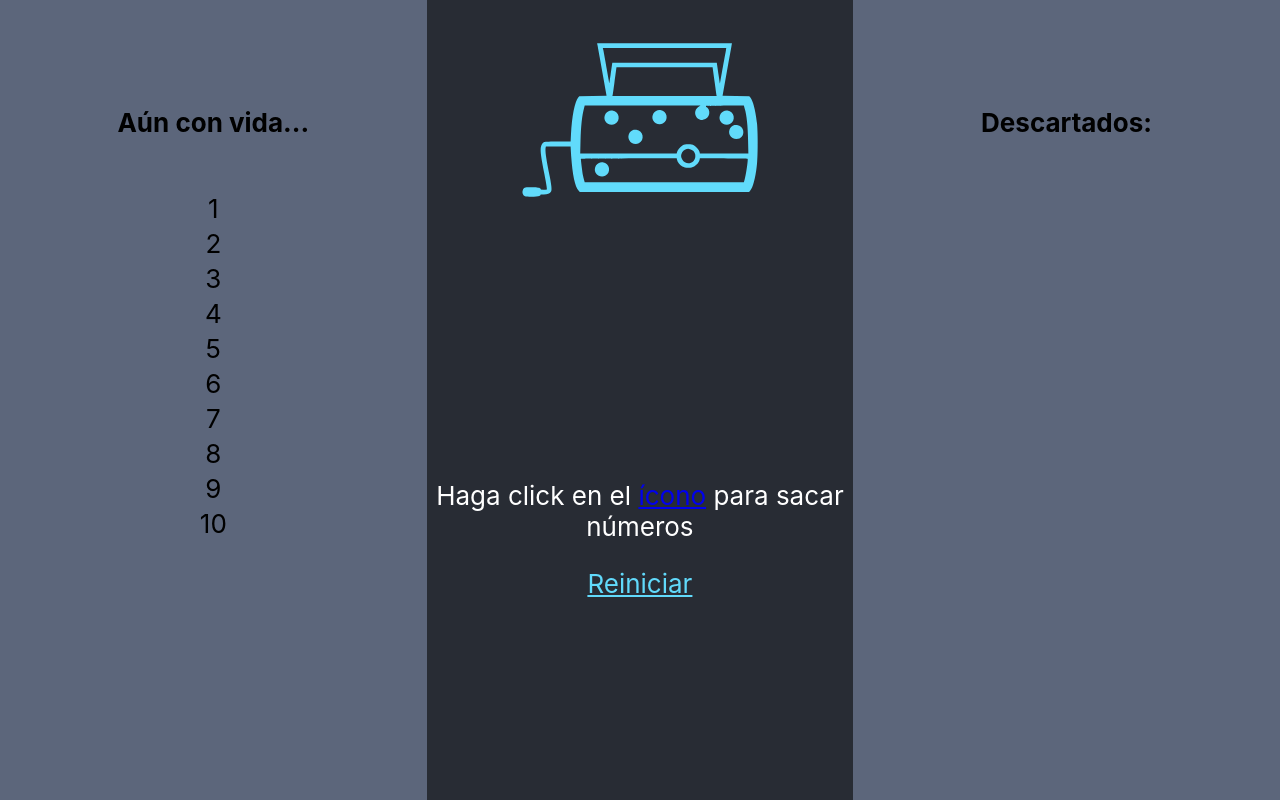
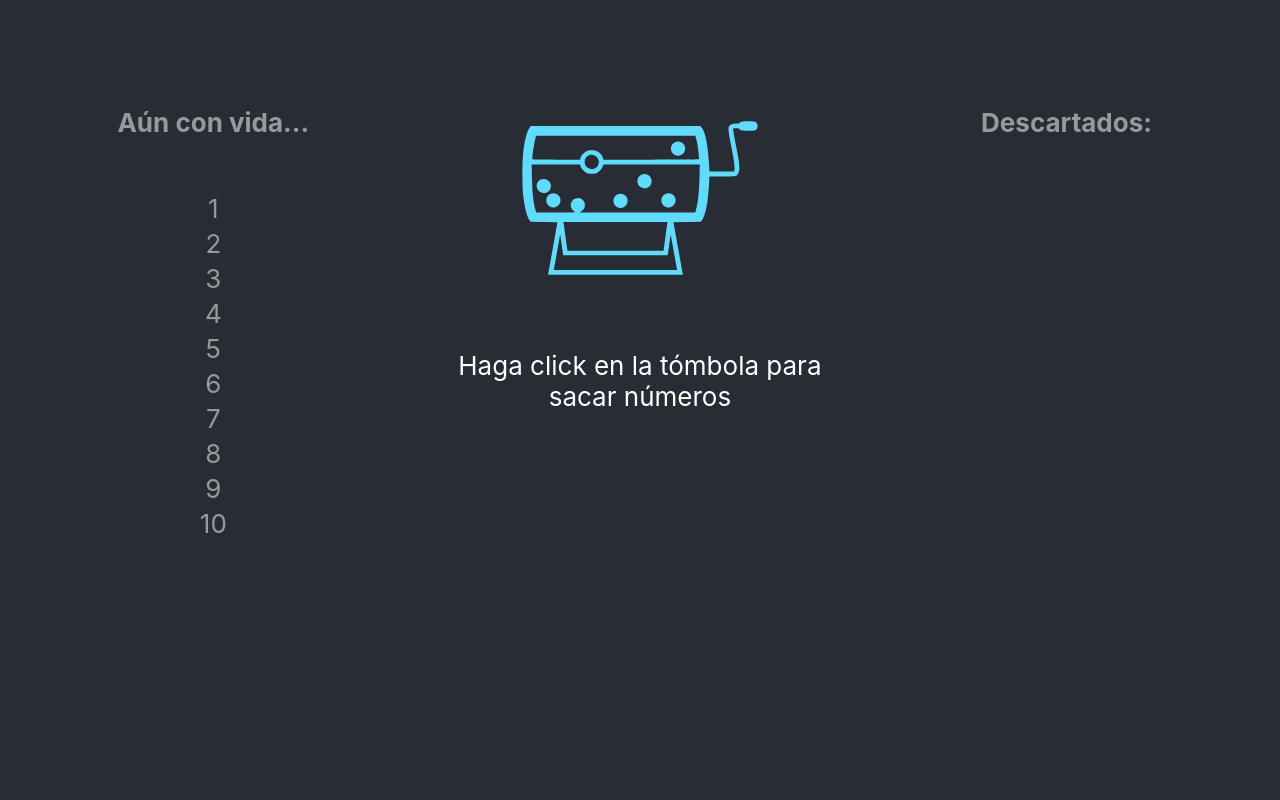
Before and after one commit to vzalberto/rifa, a React (Create React App) app: page / in a window 1280 px wide. Built offline with nearby package versions, Linux system fonts and the light colour scheme.

Commit message:
Get rid of animation

```diff
--- a/src/App.css
+++ b/src/App.css
@@ -3,11 +3,10 @@
 }
 
 .App-logo {
-  animation: App-logo-spin infinite 10s linear;
   height: 30vmin;
 }
 
-img:hover {
+.App-logo:hover {
     cursor: pointer;
 }
 
@@ -24,22 +23,23 @@ img:hover {
 }
 
 html{
-
   background-color: #282c34;
-}
-.App-header {
-
-  color: white;
 }
 
 .col {
   display: flex;
   flex-direction: column;
   font-size: calc(10px + 2vmin);
+  color: #999;
 }
 
-.App-link {
-  color: #61dafb;
+a, a:visited, a:active, .App-header {
+  color: white;
+  text-decoration: none;
+}
+
+a:hover {
+  color: #61dbfb;
 }
 
 @keyframes App-logo-spin {
@@ -52,7 +52,7 @@ html{
 }
 
 .lista{
-  background-color: #5c667b;
+  background-color: #282c34;
 
   min-height: 100vh;
 }
@@ -67,5 +67,13 @@ th{
 
 
 img {
-  padding-top: 8em;
+  padding-top: 3em;
 }
+
+button {
+  background-color: #999;
+  border: none;
+  padding: 1em;
+  border-radius: 5px;
+  font-size: .5em;
+}
--- a/src/App.js
+++ b/src/App.js
@@ -83,20 +83,18 @@ class App extends Component {
             <div>
               <img src={logo} className="App-logo" alt="logo" onClick={this.handleButtonClick}/>
               <p>
-                Haga click en el <a href="https://www.onlinewebfonts.com/icon/562679" target="_blank">
-                ícono</a> para sacar números
+                Haga click en la <a href="https://www.onlinewebfonts.com/icon/562679" target="_blank">
+                tómbola</a> para sacar números
               </p>
             </div>
           }
 
-          <a
-            className="App-link"
-            href="/"
-            rel="noopener noreferrer"
-            onClick={this.resetBallot}
-          >
-            Reiniciar
-          </a>
+          { this.state.losers.length > 0 ?
+            <button
+              onClick={this.resetBallot}
+            >
+              Reiniciar
+            </button> : null }
 
         </header>
         </div>
```
